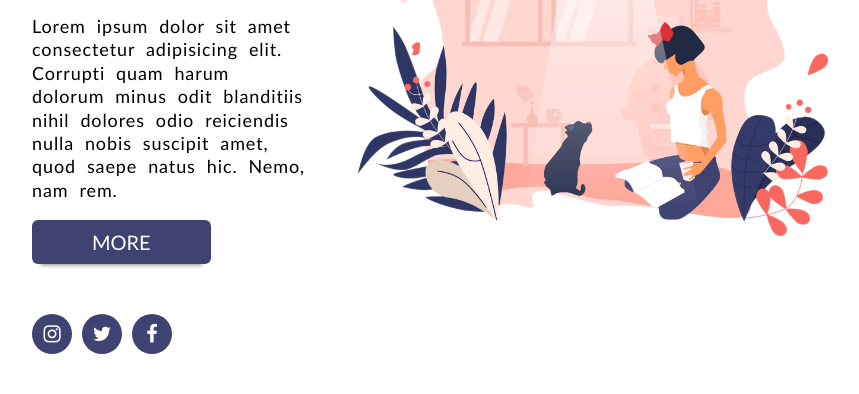
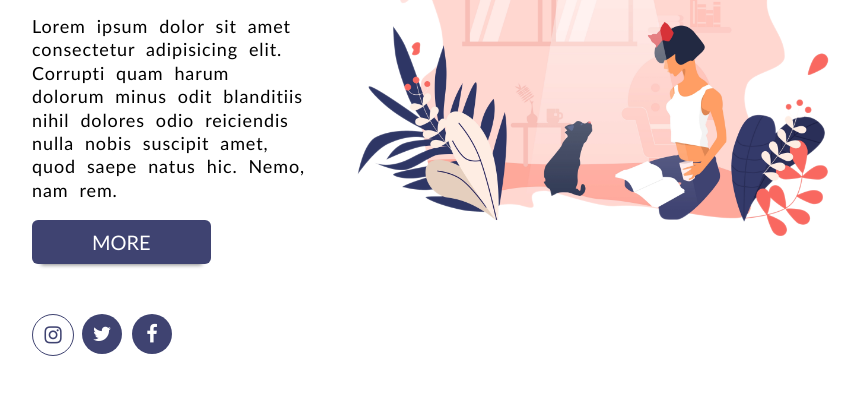
Before and after one commit to Zukauskas/03-happy-weekend, a website: page index.html in a window 1280 px wide. In both pictures the pointer is over the link 260 px from the left and 600 px from the top of the page. Shown: the part 266-660 px from the top of the page, without its empty margins (208-1067 px from the left). Drawn offline with Linux system fonts and the light colour scheme.

Commit message:
Add socvials hover style

```diff
--- a/css/main.css
+++ b/css/main.css
@@ -113,3 +113,11 @@ body {
     color: #fff;
     border-radius: 50%;
 }
+
+.socials > .icon:hover {
+    background-color: white;
+    color: #3F4371;
+    border: 0.05em solid #3F4371;
+    margin-right: 0.4em;
+
+}
```
